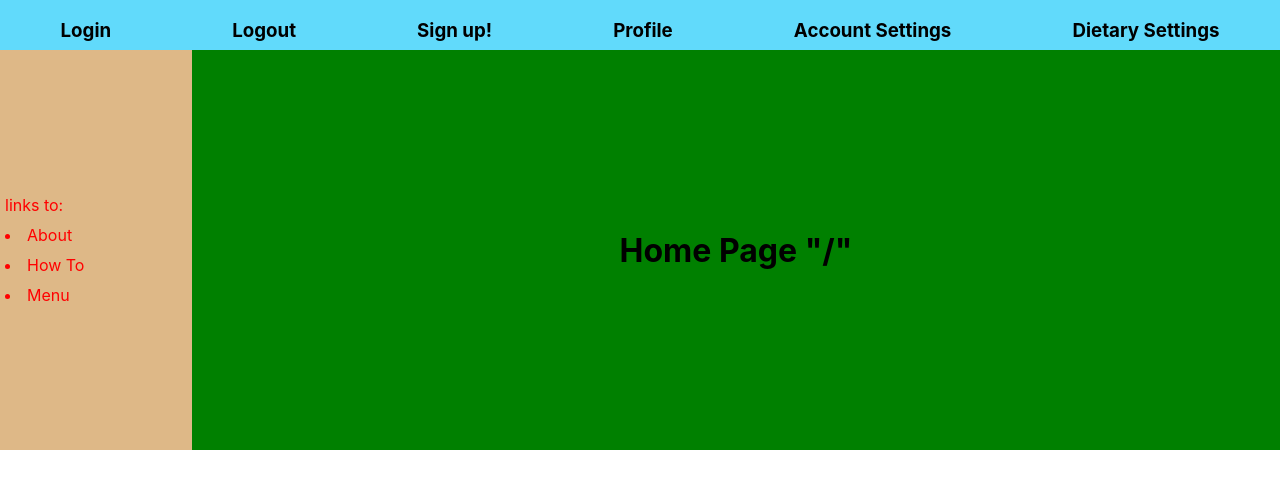
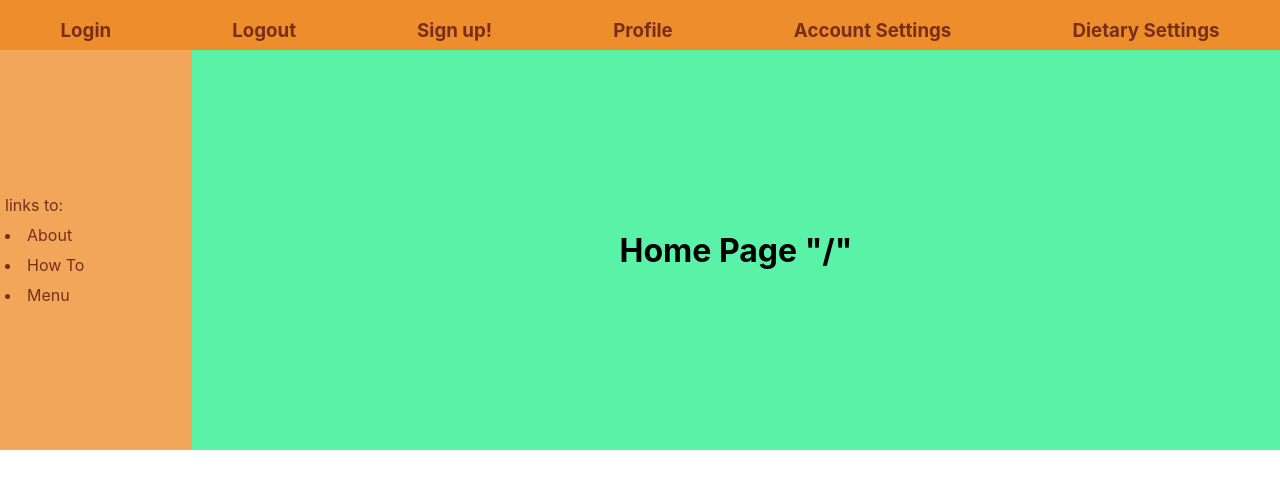
Before and after one commit to whammydiver/LHL-Final-Project, a React (Create React App) app: page / in a window 1280 px wide. Shown: the top 488 px of the page. Built offline with nearby package versions, Linux system fonts and the light colour scheme.

Commit message:
Select colour palette.

```diff
--- a/src/App.css
+++ b/src/App.css
@@ -8,10 +8,9 @@
   flex-direction: row nowrap;
   justify-content: space-around;
   height: 50px;
-  background-color: #61dafb;
-  color: black
+  background-color: #ee8d2b;
+  color: #772f1a;
 }
-
 
 .sidebar {
   display: flex;
@@ -19,12 +18,12 @@
   justify-content: center;
   height: 400px;
   width: 15%;
-  background-color: burlywood;
-  color: red;
+  background-color: #f2a65a;
+  color: #772f1a;
 }
 
 .sidebar-text {
-  margin: 5px
+  margin: 5px;
 }
 
 .mainpage {
@@ -34,6 +33,5 @@
   width: 85%;
   justify-content: center;
   align-items: center;
-  background-color: green;
-
+  background-color: #5af2a6;
 }
```
Also changed, not shown: 1 other file (tests, documents, lock files or other folders).
